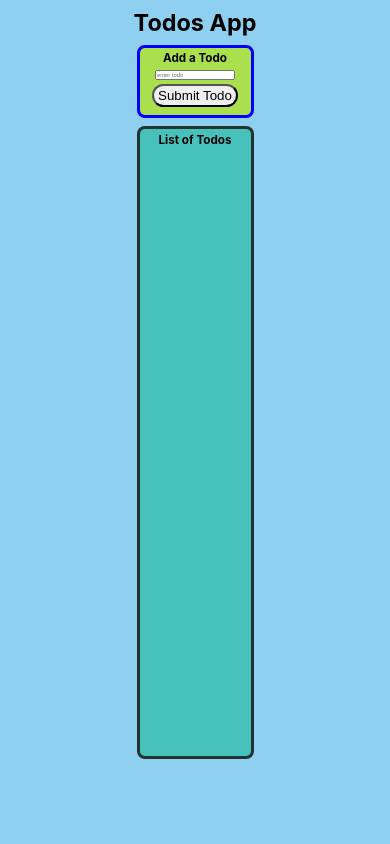
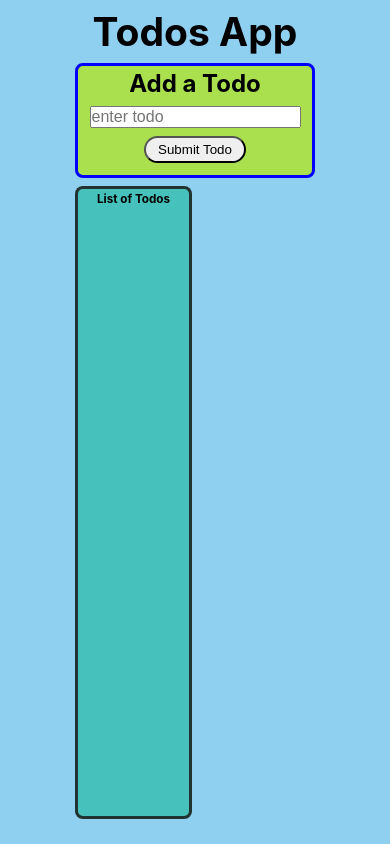
Before and after one commit to franco-ortega/demo-react-01-todos, a React (Create React App) app: page / in a window 390 px wide. Built offline with nearby package versions, Linux system fonts and the light colour scheme.

Commit message:
add responsiveness to AddTodo with max css property

```diff
--- a/src/components/app/App.module.css
+++ b/src/components/app/App.module.css
@@ -2,6 +2,10 @@
   box-sizing: border-box;
   margin: 0;
   padding: 0;
+}
+
+:root {
+  --subheader-font-size: max(1.5vw, 1rem);
 }
 
 body {
@@ -14,7 +18,7 @@ body {
   flex-direction: column;
   align-items: center;
   gap: 2vw;
-  font-size: 3vw;
+  font-size: min(5vw, 2em);
 }
 
 .App > div {
--- a/src/components/todos/AddTodo.module.css
+++ b/src/components/todos/AddTodo.module.css
@@ -2,25 +2,25 @@
   border:  medium solid blue;
   border-radius: 2vw;
   background: hsla(75, 80%, 50%, 0.75);
-  width: 30vw;
+  width: max(30vw, 15rem);
   padding: 1vw;
-  font-size: 2vw;
+  font-size: max(2vw, 1rem);
   text-align: center;
 }
 
 .AddTodo form {
-  margin: 1vw;
+  margin: max(1vw, 2vw);
   display: flex;
   flex-direction: column;
   align-items: center;
-  gap: 1vw;
+  gap: max(1vw, 2vw);
 }
 
 .AddTodo input {
-  font-size: 1.5vw;
+  font-size: var(--subheader-font-size);
 }
 
 .AddTodo button {
   border-radius: 5vw;
-  padding: 0.5vw 1vw;
+  padding: max(0.5vw, 0.25rem) max(1vw, 0.75rem);
 }
```
